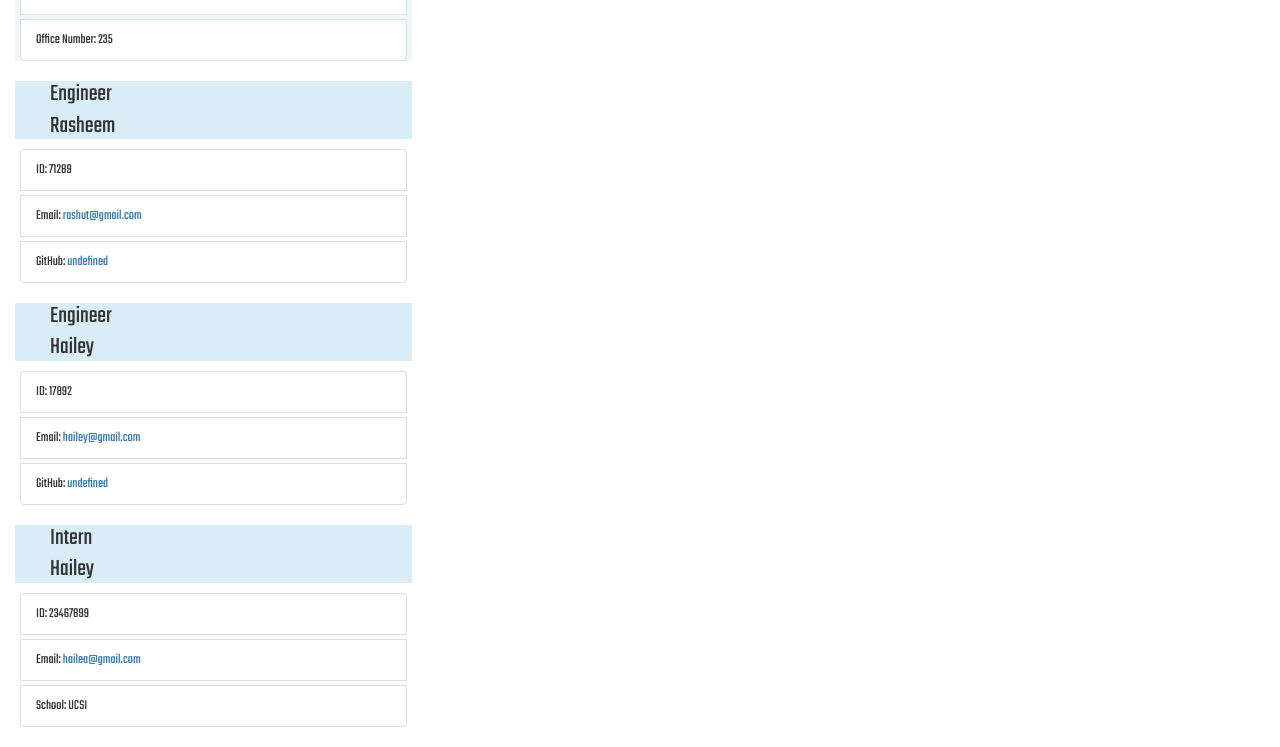
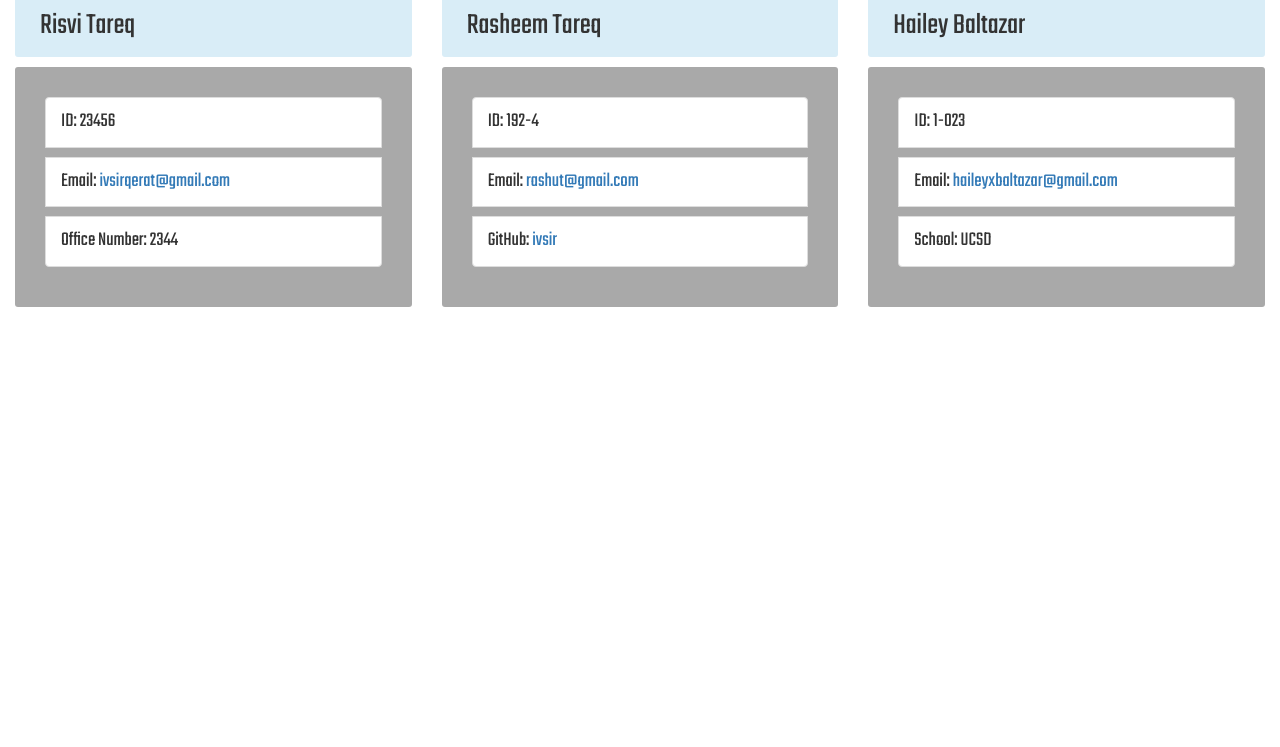
Before and after one commit to ivsir/teamprofilegenerator, a website: page Assets/index.html in a window 1280 px wide. Shown: the part 249-996 px from the top of the page. After the commit the page ends 800 px from the top, so only its background shows below. Drawn offline with nearby package versions, Linux system fonts and the light colour scheme.

Commit message:
fixed up the css and HTML

```diff
--- a/Assets/index.html
+++ b/Assets/index.html
@@ -34,65 +34,49 @@
             </nav>
             <div class="col-12 col-md-12">
                 <section class="row justify-content-around" >
-                    <div class="col-12 col-sm-6 col-lg-4">
 
-                      <div id="manager-card" class="card employee-card">
+                      <div id="manager-card" class="card employee-card col-12 col-sm-6 col-lg-4">
                           <h3 class="card-header bg-info ml-5" id="card-header">
                               <li id="position">Manager</li>
-                              <li id="name">Risvi</li>
+                              <li id="name">Risvi Tareq</li>
                           </h3>
                           <div class="card-body" id="cardBody">
                               <ul class="list-group">
-                                  <li id="managerID" class="list-group-item">ID: 27891</li>
+                                  <li id="managerID" class="list-group-item">ID: 23456</li>
                                   <li id="managerEmail" class="list-group-item">Email: <a href="mailto:ivsirqerat@gmail.com">ivsirqerat@gmail.com</a></li>
-                                  <li id="office" class="list-group-item">Office Number: 235</li>
+                                  <li id="office" class="list-group-item">Office Number: 2344</li>
                               </ul>
                           </div>
                       </div>
 
-                      <div id="engineer-card" class="card employee-card">
+                      <div id="engineer-card" class="card employee-card col-12 col-sm-6 col-lg-4">
                           <h3 class="card-header bg-info ml-5" id="card-header">
                               <li id="position">Engineer</li>
-                              <li id="name">Rasheem</li>
+                              <li id="name">Rasheem Tareq</li>
                           </h3>
-                          <div class="card-body">
+                          <div class="card-body" id="cardBody">
                               <ul class="list-group">
-                                  <li id="engineerID" class="list-group-item">ID: 71289</li>
+                                  <li id="engineerID" class="list-group-item">ID: 192-4</li>
                                   <li id="engineerEmail" class="list-group-item">Email: <a href="mailto:rashut@gmail.com">rashut@gmail.com</a></li>
-                                  <li id="github" class="list-group-item">GitHub: <a href="https://github.com/undefined" target="_blank" rel="noopener noreferrer">undefined</a></li>
+                                  <li id="github" class="list-group-item">GitHub: <a href="https://github.com/ivsir" target="_blank" rel="noopener noreferrer">ivsir</a></li>
                               </ul>
                           </div>
                       </div>
 
-                      <div id="engineer-card" class="card employee-card">
+                      <div id="intern-card" class="card employee-card col-12 col-sm-6 col-lg-4">
                           <h3 class="card-header bg-info ml-5" id="card-header">
-                              <li id="position">Engineer</li>
-                              <li id="name">Hailey</li>
+                              <li id="position">Intern</li>
+                              <li id="name">Hailey Baltazar</li>
                           </h3>
-                          <div class="card-body">
+                          <div class="card-body" id="cardBody">
                               <ul class="list-group">
-                                  <li id="engineerID" class="list-group-item">ID: 17892</li>
-                                  <li id="engineerEmail" class="list-group-item">Email: <a href="mailto:hailey@gmail.com">hailey@gmail.com</a></li>
-                                  <li id="github" class="list-group-item">GitHub: <a href="https://github.com/undefined" target="_blank" rel="noopener noreferrer">undefined</a></li>
+                                  <li id="internID" class="list-group-item">ID: 1-023</li>
+                                  <li id="internEmail" class="list-group-item">Email: <a href="mailto:haileyxbaltazar@gmail.com">haileyxbaltazar@gmail.com</a></li>
+                                  <li id="school" class="list-group-item">School: UCSD</li>
                               </ul>
                           </div>
                       </div>
 
-                      <div id="intern-card" class="card employee-card">
-                          <h3 class="card-header bg-info ml-5" id="card-header">
-                              <li id="position">Intern</li>
-                              <li id="name">Hailey</li>
-                          </h3>
-                          <div class="card-body">
-                              <ul class="list-group">
-                                  <li id="internID" class="list-group-item">ID: 23467899</li>
-                                  <li id="internEmail" class="list-group-item">Email: <a href="mailto:hailea@gmail.com">hailea@gmail.com</a></li>
-                                  <li id="school" class="list-group-item">School: UCSI</li>
-                              </ul>
-                          </div>
-                      </div>
-
-                    </div>
                  </section>
              </div>
         </body>
--- a/Assets/index.js
+++ b/Assets/index.js
@@ -105,7 +105,6 @@ const employeeInfo = () => {
   inquirer.prompt(employeeQuestions).then((answers) => {
     if (answers.role == "Engineer") {
       inquirer.prompt(engineerQuestion).then((userAns) => {
-        //   fs.appendFile("./index.html", template, () => {
         const newEngineer = new Engineer(
           answers.name,
           answers.id,
@@ -115,10 +114,9 @@ const employeeInfo = () => {
         staffData.push(newEngineer);
         addToTeam();
       });
-      // });
+
     } else if (answers.role == "Intern") {
       inquirer.prompt(internQuestion).then((schoolAns) => {
-        //   fs.appendFile("./index.html", template, () => {
         const newIntern = new Intern(
           answers.name,
           answers.id,
--- a/Assets/lib/engineer.js
+++ b/Assets/lib/engineer.js
@@ -3,7 +3,7 @@ const Employee = require("./Employee");
 class Engineer extends Employee {
   constructor(name, id, email, username) {
     super(name, id, email);
-    this.github = username;
+    this.username = username;
   }
 
   getRole() {
--- a/Assets/style.css
+++ b/Assets/style.css
@@ -36,27 +36,37 @@
 }
 
 li {
-  margin: 5px;
-  padding-left: 3rem;
+  margin: 10px;
   list-style: none;
   font-family: "Poppins", sans-serif;
   font-family: "Teko", sans-serif;
+  font-size: 2rem;
+}
+
+#position {
+  font-size: 3rem;
+  padding: 1.5rem 1.5rem 0rem 1.5rem;
+}
+
+#name {
+  font-size: 3rem;
+  padding: 0.25rem 1.5rem 1.5rem 1.5rem;
 }
 
 #cardBody {
-  margin-top: 0;
-  background-color: aliceblue;
-}
-
-#card {
-  border-style: solid;
-  border-radius: 2px;
+  background-color:darkgrey;
+  padding: 20px;
+  border-radius: 3px;
 }
 
 #card-header {
   margin-top: 0;
+  border-radius: 3px;
 }
 
 #header {
-font-size: 5rem;
+  font-size: 6rem;
+  margin: 4rem;
+  font-family: "Poppins", sans-serif;
+  font-family: "Teko", sans-serif;
 }
```
Also changed, not shown: Assets/src/page-template.js (+5 -7 lines).
